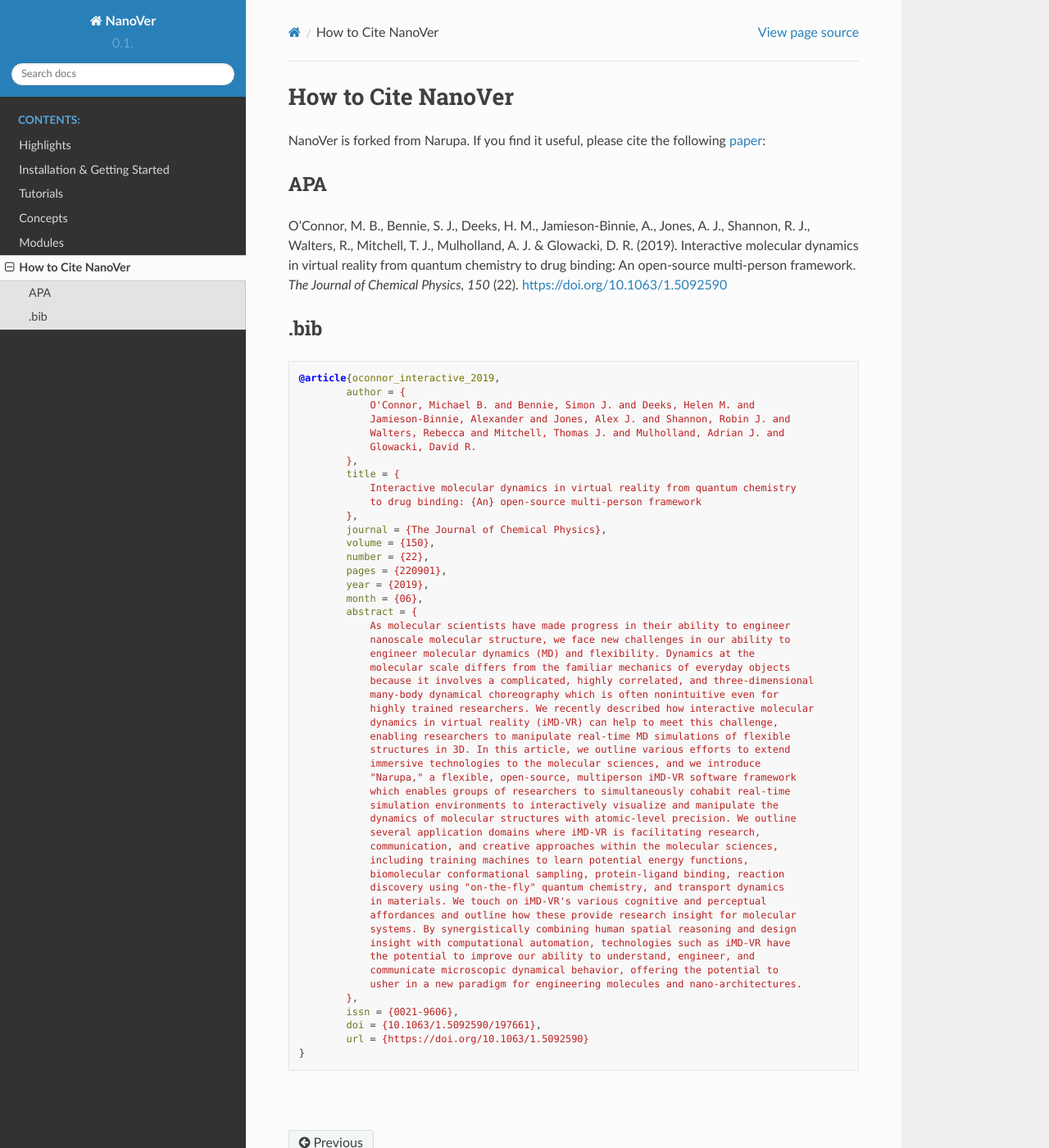
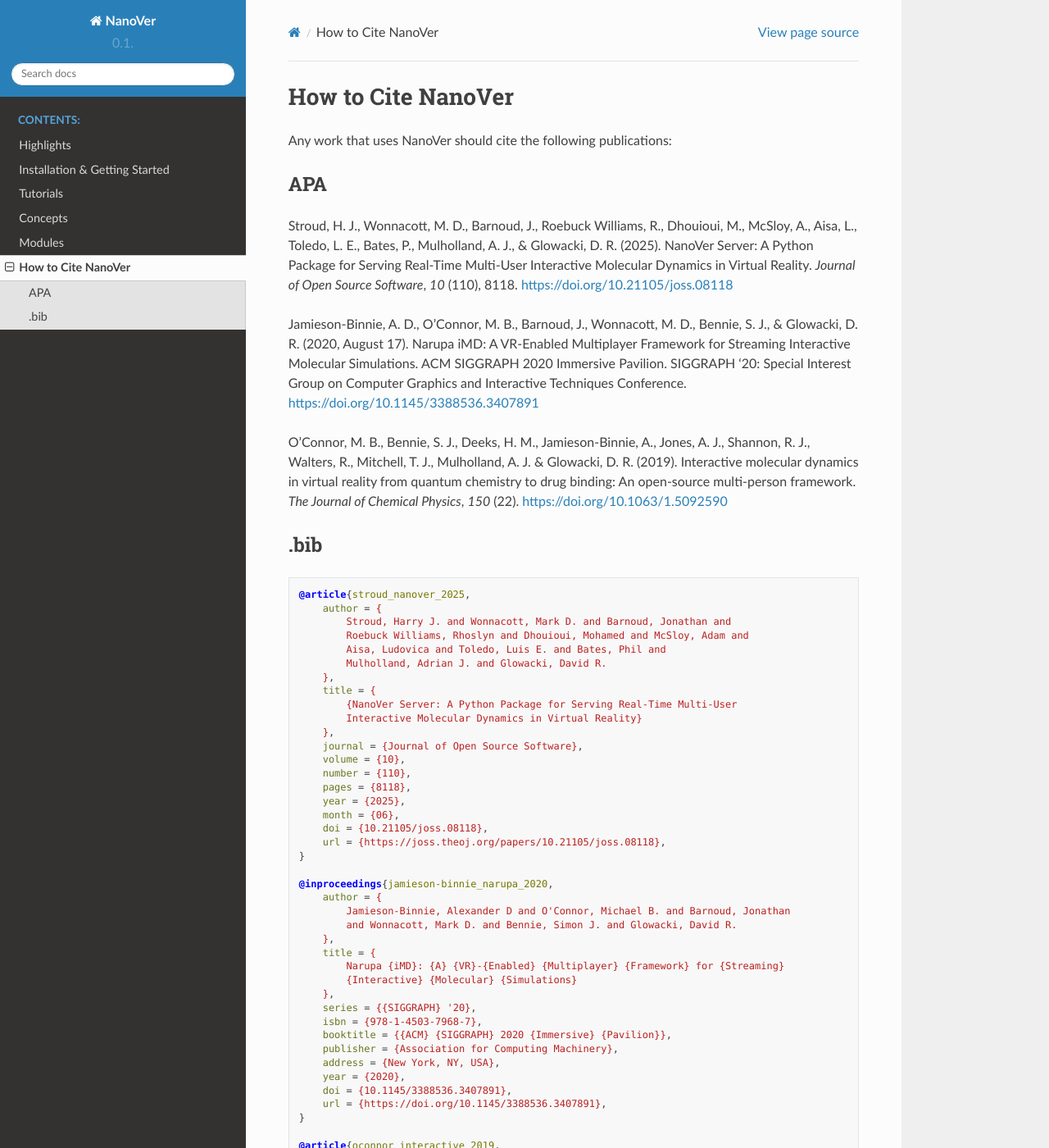
Before and after one commit to IRL2/nanover-docs, a Sphinx documentation site: the page built from source/citations.rst, in a window 1280 px wide and 1400 px high. Shown: the whole window at 82% size. Built offline with Sphinx 7.4.7 and the Read the Docs theme 3.1.0, drawn with Linux system fonts in a browser that asks for light colours; pages that are not in the unit, such as notebooks, are missing from menus; the version number could not be read and is left out.

Commit message:
Add JOSS citation, SIGGRAPH citation, and reformat existing citations.rst

```diff
--- a/source/citations.rst
+++ b/source/citations.rst
@@ -1,27 +1,36 @@
- .. _citations:
+.. _citations:
 
 ===================
 How to Cite NanoVer
 ===================
 
-NanoVer is forked from Narupa. If you find it useful, please cite the following
-`paper <https://doi.org/10.1063/1.5092590>`_:
+Any work that uses NanoVer should cite the following publications:
 
 ###
 APA
 ###
 
-O’Connor, M. B., Bennie, S. J., Deeks, H. M., Jamieson-Binnie, A., Jones, A. J.,
+Stroud, H. J., Wonnacott, M. D., Barnoud, J., Roebuck Williams, R., Dhouioui, M., McSloy,
+A., Aisa, L., Toledo, L. E., Bates, P., Mulholland, A. J., & Glowacki, D. R. (2025).
+NanoVer Server: A Python Package for Serving Real-Time Multi-User Interactive Molecular
+Dynamics in Virtual Reality. *Journal of Open Source Software*, *10* (110), 8118.
+https://doi.org/10.21105/joss.08118
+
+Jamieson-Binnie, A. D., O'Connor, M. B., Barnoud, J., Wonnacott, M. D., Bennie, S. J.,
+& Glowacki, D. R. (2020, August 17). Narupa iMD: A VR-Enabled Multiplayer Framework for
+Streaming Interactive Molecular Simulations. ACM SIGGRAPH 2020 Immersive Pavilion.
+SIGGRAPH '20: Special Interest Group on Computer Graphics and Interactive Techniques
+Conference. https://doi.org/10.1145/3388536.3407891
+
+O'Connor, M. B., Bennie, S. J., Deeks, H. M., Jamieson-Binnie, A., Jones, A. J.,
 Shannon, R. J., Walters, R., Mitchell, T. J., Mulholland, A. J. & Glowacki, D. R.
 (2019). Interactive molecular dynamics in virtual reality from quantum chemistry
 to drug binding: An open-source multi-person framework.
-*The Journal of Chemical Physics, 150* (22). https://doi.org/10.1063/1.5092590
+*The Journal of Chemical Physics*, *150* (22). https://doi.org/10.1063/1.5092590
 
 ####
 .bib
 ####
 
-.. literalinclude:: narupa.bib
+.. literalinclude:: nanover.bib
    :language: bibtex
-
-|
--- /dev/null
+++ b/source/nanover.bib
@@ -0,0 +1,61 @@
+@article{stroud_nanover_2025,
+    author = {
+        Stroud, Harry J. and Wonnacott, Mark D. and Barnoud, Jonathan and
+        Roebuck Williams, Rhoslyn and Dhouioui, Mohamed and McSloy, Adam and
+        Aisa, Ludovica and Toledo, Luis E. and Bates, Phil and
+        Mulholland, Adrian J. and Glowacki, David R.
+    },
+    title = {
+        {NanoVer Server: A Python Package for Serving Real-Time Multi-User
+        Interactive Molecular Dynamics in Virtual Reality}
+    },
+    journal = {Journal of Open Source Software},
+    volume = {10},
+    number = {110},
+    pages = {8118},
+    year = {2025},
+    month = {06},
+    doi = {10.21105/joss.08118},
+    url = {https://joss.theoj.org/papers/10.21105/joss.08118},
+}
+
+@inproceedings{jamieson-binnie_narupa_2020,
+    author = {
+        Jamieson-Binnie, Alexander D and O'Connor, Michael B. and Barnoud, Jonathan
+        and Wonnacott, Mark D. and Bennie, Simon J. and Glowacki, David R.
+    },
+    title = {
+        Narupa {iMD}: {A} {VR}-{Enabled} {Multiplayer} {Framework} for {Streaming}
+        {Interactive} {Molecular} {Simulations}
+    },
+    series = {{SIGGRAPH} '20},
+    isbn = {978-1-4503-7968-7},
+    booktitle = {{ACM} {SIGGRAPH} 2020 {Immersive} {Pavilion}},
+    publisher = {Association for Computing Machinery},
+    address = {New York, NY, USA},
+    year = {2020},
+    doi = {10.1145/3388536.3407891},
+    url = {https://doi.org/10.1145/3388536.3407891},
+}
+
+@article{oconnor_interactive_2019,
+    author = {
+        O'Connor, Michael B. and Bennie, Simon J. and Deeks, Helen M. and
+        Jamieson-Binnie, Alexander and Jones, Alex J. and Shannon, Robin J. and
+        Walters, Rebecca and Mitchell, Thomas J. and Mulholland, Adrian J. and
+        Glowacki, David R.
+    },
+    title = {
+        Interactive molecular dynamics in virtual reality from quantum chemistry
+        to drug binding: {An} open-source multi-person framework
+    },
+    journal = {The Journal of Chemical Physics},
+    volume = {150},
+    number = {22},
+    pages = {220901},
+    year = {2019},
+    month = {06},
+    issn = {0021-9606},
+    doi = {10.1063/1.5092590/197661},
+    url = {https://doi.org/10.1063/1.5092590},
+}
--- a/source/narupa.bib
+++ /dev/null
@@ -1,50 +0,0 @@
-@article{oconnor_interactive_2019,
-	author = {
-	    O'Connor, Michael B. and Bennie, Simon J. and Deeks, Helen M. and
-	    Jamieson-Binnie, Alexander and Jones, Alex J. and Shannon, Robin J. and
-	    Walters, Rebecca and Mitchell, Thomas J. and Mulholland, Adrian J. and
-	    Glowacki, David R.
-	},
-	title = {
-	    Interactive molecular dynamics in virtual reality from quantum chemistry
-	    to drug binding: {An} open-source multi-person framework
-	},
-	journal = {The Journal of Chemical Physics},
-	volume = {150},
-	number = {22},
-	pages = {220901},
-	year = {2019},
-	month = {06},
-	abstract = {
-	    As molecular scientists have made progress in their ability to engineer
-	    nanoscale molecular structure, we face new challenges in our ability to
-	    engineer molecular dynamics (MD) and flexibility. Dynamics at the
-	    molecular scale differs from the familiar mechanics of everyday objects
-	    because it involves a complicated, highly correlated, and three-dimensional
-	    many-body dynamical choreography which is often nonintuitive even for
-	    highly trained researchers. We recently described how interactive molecular
-	    dynamics in virtual reality (iMD-VR) can help to meet this challenge,
-	    enabling researchers to manipulate real-time MD simulations of flexible
-	    structures in 3D. In this article, we outline various efforts to extend
-	    immersive technologies to the molecular sciences, and we introduce
-	    "Narupa," a flexible, open-source, multiperson iMD-VR software framework
-	    which enables groups of researchers to simultaneously cohabit real-time
-	    simulation environments to interactively visualize and manipulate the
-	    dynamics of molecular structures with atomic-level precision. We outline
-	    several application domains where iMD-VR is facilitating research,
-	    communication, and creative approaches within the molecular sciences,
-	    including training machines to learn potential energy functions,
-	    biomolecular conformational sampling, protein-ligand binding, reaction
-	    discovery using "on-the-fly" quantum chemistry, and transport dynamics
-	    in materials. We touch on iMD-VR's various cognitive and perceptual
-	    affordances and outline how these provide research insight for molecular
-	    systems. By synergistically combining human spatial reasoning and design
-	    insight with computational automation, technologies such as iMD-VR have
-	    the potential to improve our ability to understand, engineer, and
-	    communicate microscopic dynamical behavior, offering the potential to
-	    usher in a new paradigm for engineering molecules and nano-architectures.
-	},
-	issn = {0021-9606},
-	doi = {10.1063/1.5092590/197661},
-	url = {https://doi.org/10.1063/1.5092590}
-}
```
